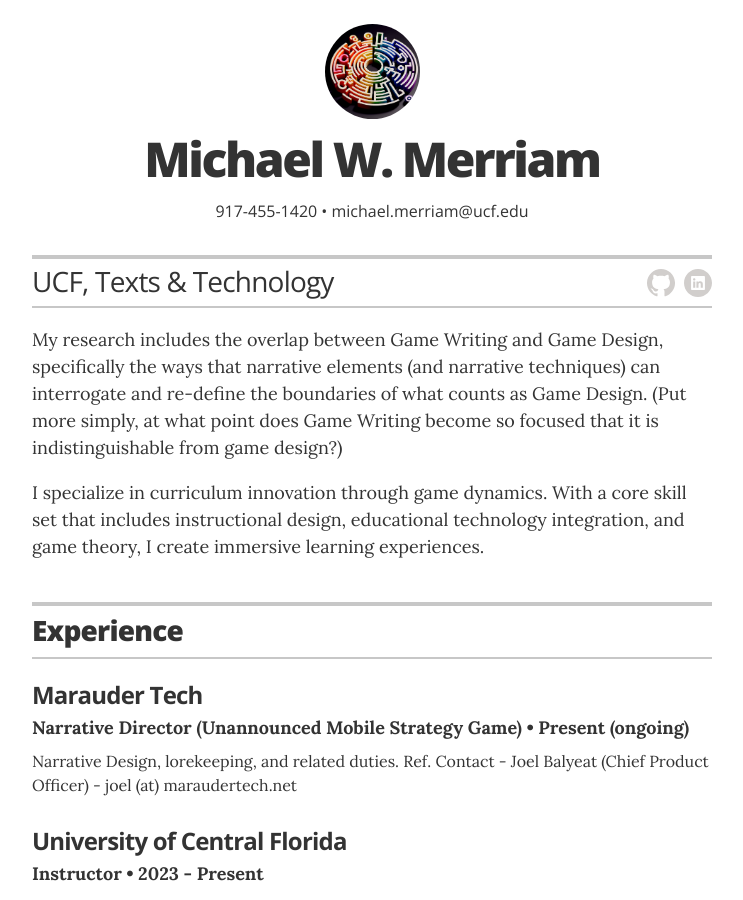
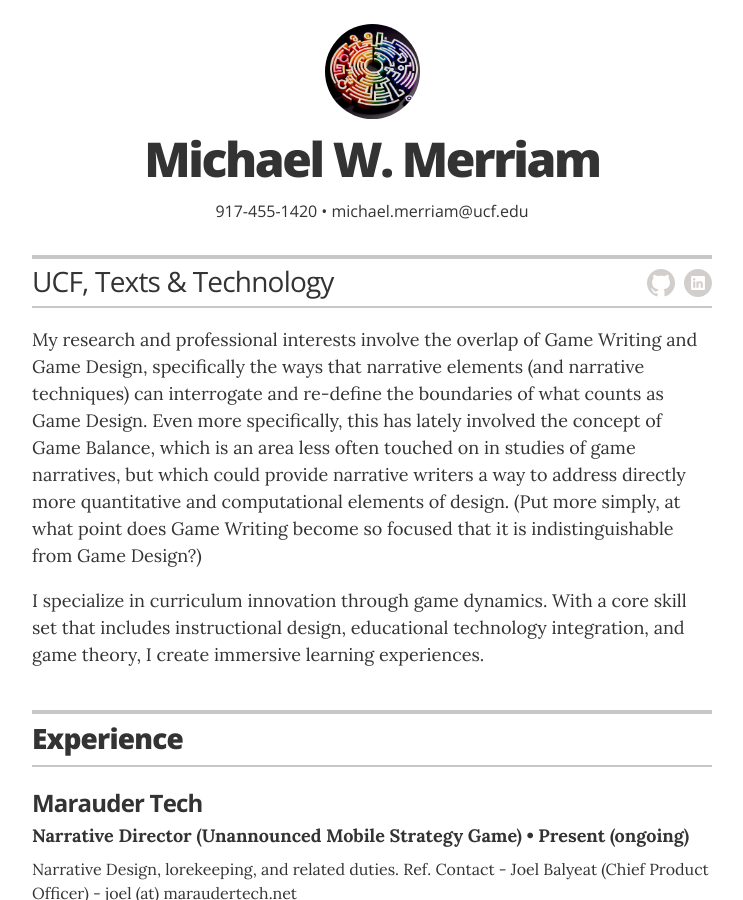
Before and after one commit to mwmxyz/academic, a Jekyll site: the page built from index.html, in a window 1280 px wide and 900 px high. Shown: the whole window, without its empty margins (268-1011 px from the left). Built offline with Jekyll 4.4.1, drawn with Linux system fonts in a browser that asks for light colours.

Commit message:
Update _config.yml

```diff
--- a/_config.yml
+++ b/_config.yml
@@ -23,7 +23,7 @@
 resume_header_contact_info:     "917-455-1420 • michael.merriam@ucf.edu"
 display_header_contact_info:    "true"
 
-resume_header_intro: "<p>My research includes the overlap between Game Writing and Game Design, specifically the ways that narrative elements (and narrative techniques) can interrogate and re-define the boundaries of what counts as Game Design. (Put more simply, at what point does Game Writing become so focused that it is indistinguishable from game design?)<p>I specialize in curriculum innovation through game dynamics. With a core skill set that includes instructional design, educational technology integration, and game theory, I create immersive learning experiences.</p>"
+resume_header_intro: "<p>My research and professional interests involve the overlap of Game Writing and Game Design, specifically the ways that narrative elements (and narrative techniques) can interrogate and re-define the boundaries of what counts as Game Design. Even more specifically, this has lately involved the concept of Game Balance, which is an area less often touched on in studies of game narratives, but which could provide narrative writers a way to address directly more quantitative and computational elements of design. (Put more simply, at what point does Game Writing become so focused that it is indistinguishable from Game Design?)<p>I specialize in curriculum innovation through game dynamics. With a core skill set that includes instructional design, educational technology integration, and game theory, I create immersive learning experiences.</p>"
 
 # use "yes" to display the email contact button,
 # "no" to display an "I'm not looking for work" message,
```
